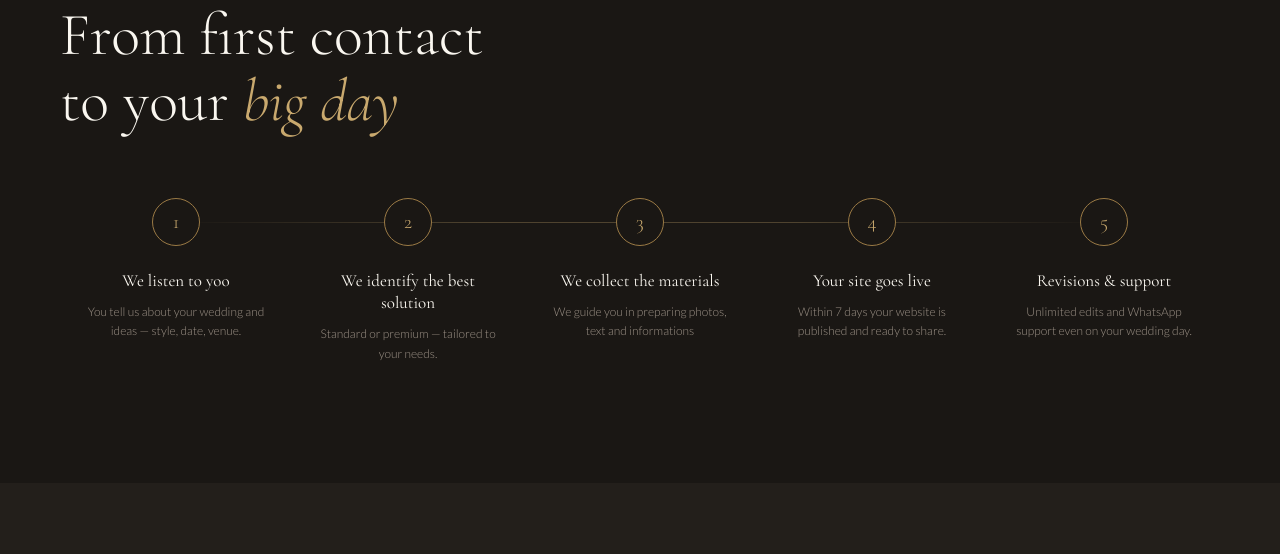
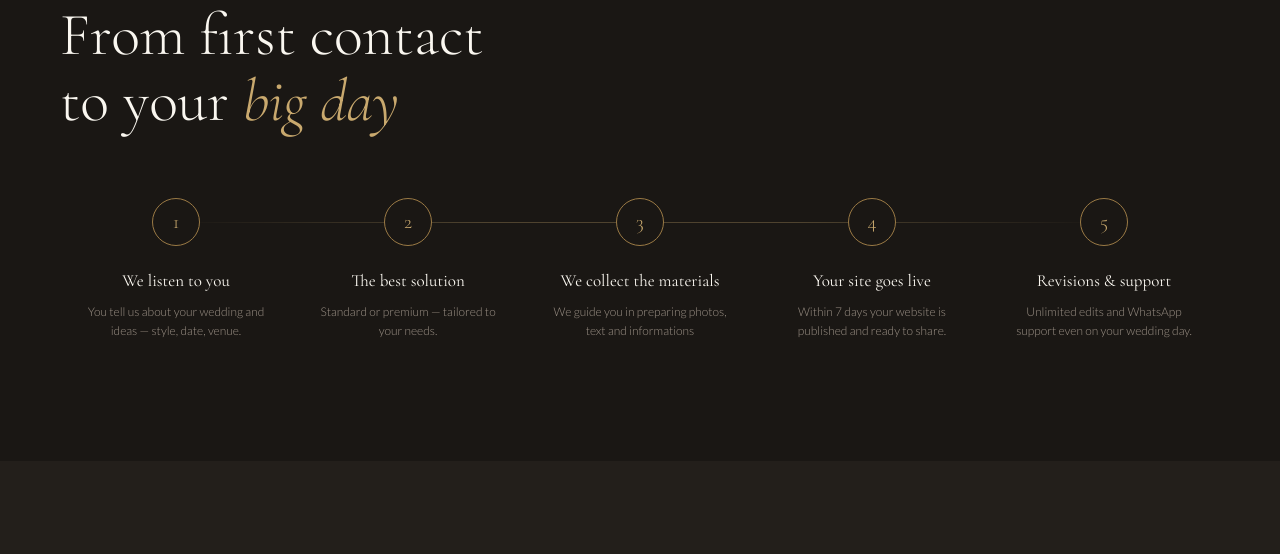
Before and after one commit to emmepi97/wedding-collab-django, a Django app: page /brochure_eng/ in a window 1280 px wide. Shown: the part 3439-3993 px from the top of the page. Run offline with Django 5.2, Linux system fonts and the light colour scheme.

Commit message:
bro ita 3

```diff
--- a/templates/brochure_eng.html
+++ b/templates/brochure_eng.html
@@ -1178,12 +1178,12 @@ footer {
   <div class="how-steps">
     <div class="how-step reveal">
       <div class="step-circle"><span class="step-n">1</span></div>
-      <div class="step-title">We listen to yoo</div>
+      <div class="step-title">We listen to you</div>
       <p class="step-text">You tell us about your wedding and ideas — style, date, venue.</p>
     </div>
     <div class="how-step reveal reveal-delay-1">
       <div class="step-circle"><span class="step-n">2</span></div>
-      <div class="step-title">We identify the best solution</div>
+      <div class="step-title">The best solution</div>
       <p class="step-text">Standard or premium — tailored to your needs.</p>
     </div>
     <div class="how-step reveal reveal-delay-2">
@@ -1380,6 +1380,8 @@ footer {
     <a href="#demo">Demo</a>
     <a href="#packages">Packages</a>
   </nav>
+        <p class="footer-contact">weddingcoding.it &nbsp;·&nbsp; 24/7 WhatsApp support &nbsp;·&nbsp; staff@weddingcoding.it</p>
+
   <div class="footer-copy">© 2025 WeddingCoding · All rights reserved</div>
 </footer>
 
```
